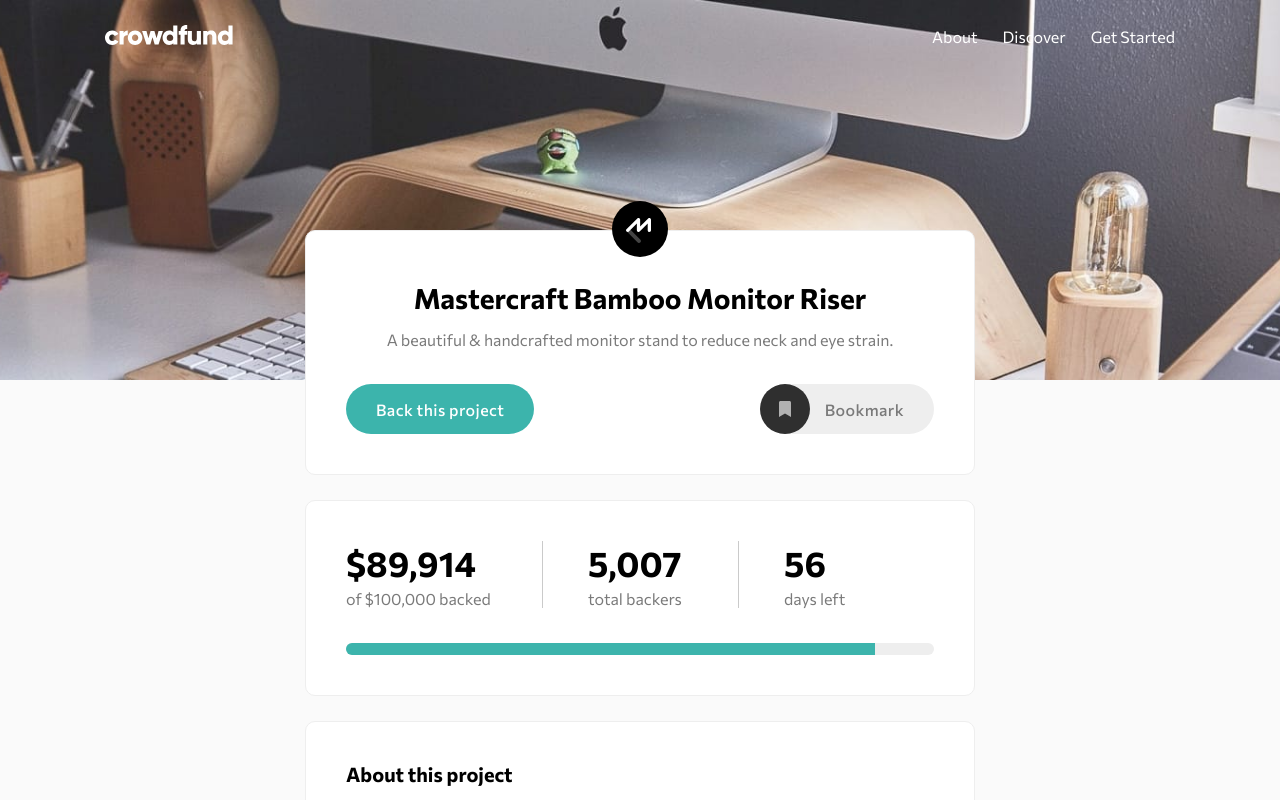
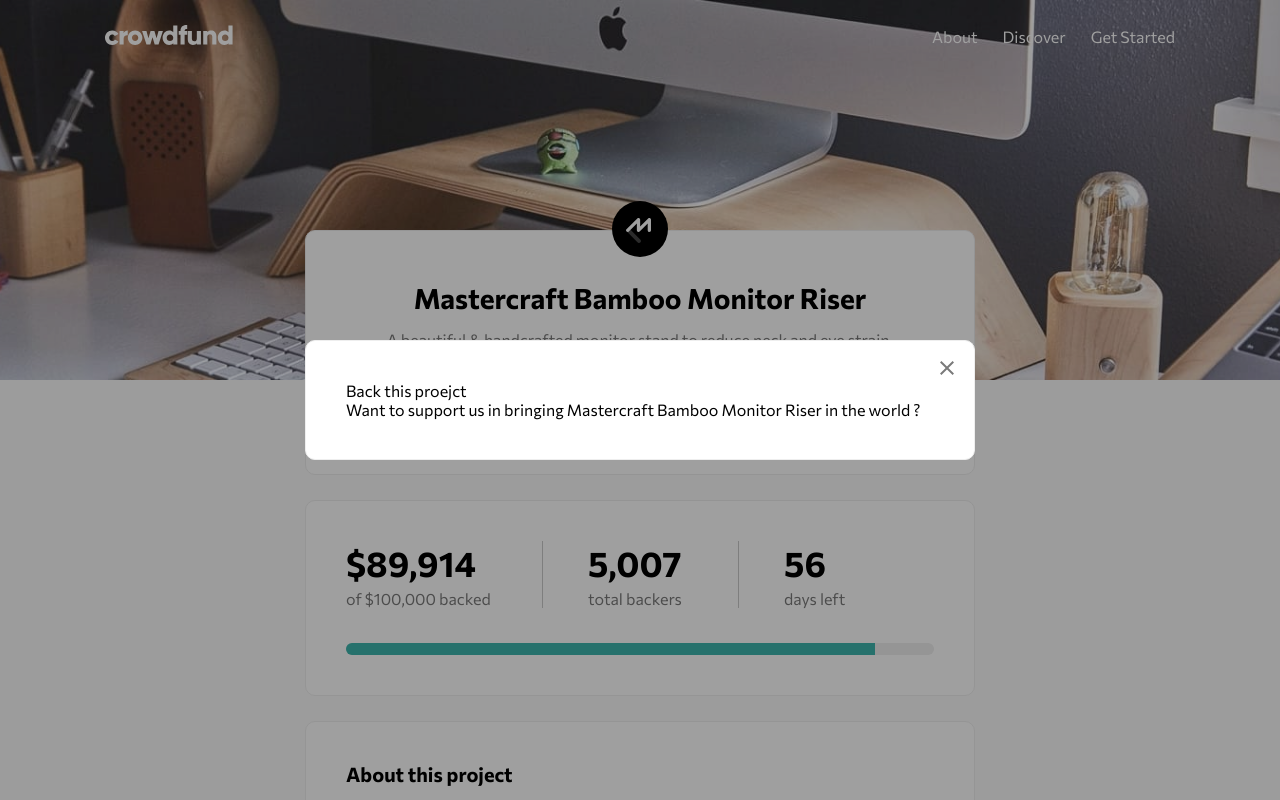
Before and after one commit to SubxX/croudfunding-app-ui, a React (Create React App) app: page / in a window 1280 px wide. Both pictures are taken after a click on the button "Back this project". Shown: the top 800 px of the page. Built offline with nearby package versions, Linux system fonts and the light colour scheme.

Commit message:
popup setup

```diff
--- /dev/null
+++ b/src/components/BackProjectModal.tsx
@@ -0,0 +1,30 @@
+import { MouseEvent } from "react";
+import Main from "./sub-components/Main";
+import { IoMdClose } from "react-icons/io";
+
+const BackProjectModal = ({ closePopup }: any) => {
+  const preventClose = (e: MouseEvent<HTMLButtonElement>) => {
+    e.stopPropagation();
+  };
+  return (
+    <Main
+      className="back-project-modal text-left relative"
+      onClick={preventClose}
+    >
+      <button
+        aria-label="close popup"
+        className="close-popup"
+        onClick={closePopup}
+      >
+        <IoMdClose size={24} />
+      </button>
+      <p>Back this proejct</p>
+      <span>
+        Want to support us in bringing Mastercraft Bamboo Monitor Riser in the
+        world ?
+      </span>
+    </Main>
+  );
+};
+
+export default BackProjectModal;
--- a/src/components/ProjectHeader.tsx
+++ b/src/components/ProjectHeader.tsx
@@ -1,7 +1,15 @@
+import { useState } from "react";
 import Main from "./sub-components/Main";
 import { FaBookmark } from "react-icons/fa";
+import Modal from "./sub-components/Modal";
+import BackProjectModal from "./BackProjectModal";
 
 const ProjectHeader = () => {
+  const [popup, setPopup] = useState<boolean>(false);
+
+  const openPopup = () => setPopup(true);
+  const closePoup = () => setPopup(false);
+
   return (
     <Main className="text-center project-header relative">
       <div className="project-logo">
@@ -28,7 +36,9 @@ const ProjectHeader = () => {
         strain.
       </p>
       <div className="actions flex items-center justify-between">
-        <button className="btn btn-default">Back this project</button>
+        <button className="btn btn-default" onClick={openPopup}>
+          Back this project
+        </button>
         <button className="btn btn-gray btn-icon">
           <div className="icon">
             <FaBookmark />
@@ -36,6 +46,12 @@ const ProjectHeader = () => {
           <span>Bookmark</span>
         </button>
       </div>
+
+      {popup && (
+        <Modal closePopup={closePoup}>
+          <BackProjectModal />
+        </Modal>
+      )}
     </Main>
   );
 };
--- a/src/components/sub-components/Main.tsx
+++ b/src/components/sub-components/Main.tsx
@@ -1,5 +1,9 @@
-export const Main = ({ children, className }: any) => {
-  return <div className={`main-div ${className}`}>{children}</div>;
+export const Main = ({ children, className, onClick }: any) => {
+  return (
+    <div className={`main-div ${className}`} onClick={onClick}>
+      {children}
+    </div>
+  );
 };
 
 export default Main;
--- /dev/null
+++ b/src/components/sub-components/Modal.tsx
@@ -0,0 +1,15 @@
+import { cloneElement, Children } from "react";
+const Modal = ({ children, closePopup }: any) => {
+  if (Children.toArray(children).length > 1)
+    throw Error("Only accepts single children");
+
+  return (
+    <div className="backdrop" onClick={closePopup}>
+      <div className="modal">
+        {cloneElement(children, { closePopup }, null)}
+      </div>
+    </div>
+  );
+};
+
+export default Modal;
--- a/src/styles.css
+++ b/src/styles.css
@@ -6,6 +6,7 @@
   --gray: #7a7a7a;
   --gray-light: #eeeeee;
   --radius: 10px;
+  --container-width: 700px;
 }
 body {
   font-family: "Commissioner", sans-serif;
@@ -60,9 +61,12 @@ button:focus {
 .text-center {
   text-align: center;
 }
+.text-left {
+  text-align: left;
+}
 .wrapper {
   position: relative;
-  max-width: 700px;
+  max-width: var(--container-width);
   margin: -80px auto 50px auto;
   padding: 0 15px;
 }
@@ -86,6 +90,10 @@ button:focus {
 .btn.btn-default {
   background: var(--primary-light);
   color: #fff;
+  transition: background 0.25s ease;
+}
+.btn.btn-default:hover {
+  background: var(--primary);
 }
 .btn.btn-gray {
   color: var(--gray);
@@ -107,8 +115,31 @@ button:focus {
   align-items: center;
   justify-content: center;
 }
-.heading {
-  font-size: 28px;
+.backdrop {
+  position: fixed;
+  top: 0;
+  left: 0;
+  width: 100%;
+  height: 100%;
+  background: rgba(0, 0, 0, 0.377);
+  z-index: 20;
+}
+.modal {
+  position: absolute;
+  top: 50%;
+  left: 50%;
+  transform: translate(-50%, -50%);
+  z-index: 30;
+  width: 100%;
+  max-width: var(--container-width);
+  padding: 15px;
+}
+.modal .close-popup {
+  position: absolute;
+  top: 15px;
+  right: 15px;
+  color: var(--gray);
+  cursor: pointer;
 }
 @media (min-width: 700px) {
   .main-div {
@@ -180,10 +211,10 @@ nav .menu-opener-btn {
 .project-header {
   padding-top: 50px;
 }
-.project-header h1 {
+.project-header > h1 {
   font-size: 28px;
 }
-.project-header p {
+.project-header > p {
   margin: 15px 0 35px 0;
 }
 .project-header .project-logo {
```
